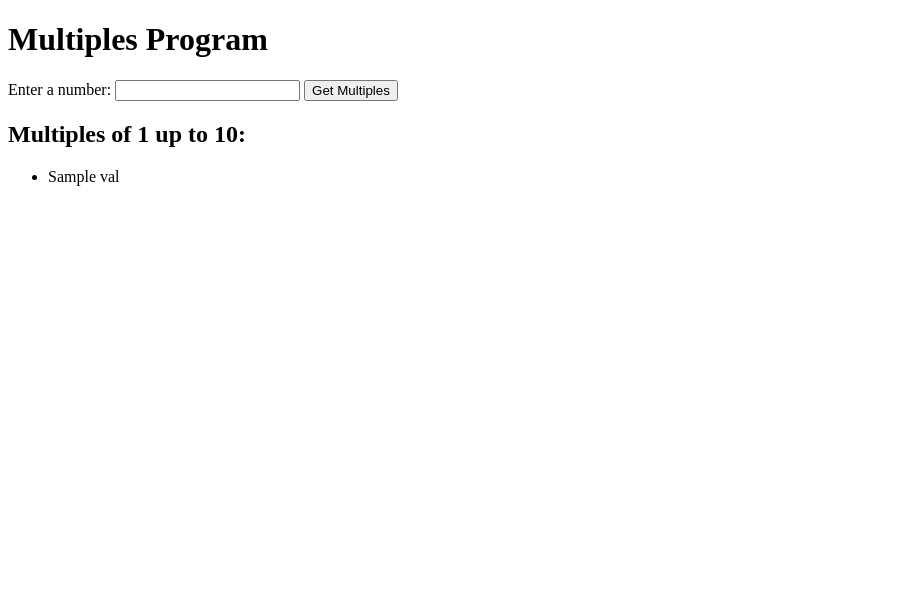
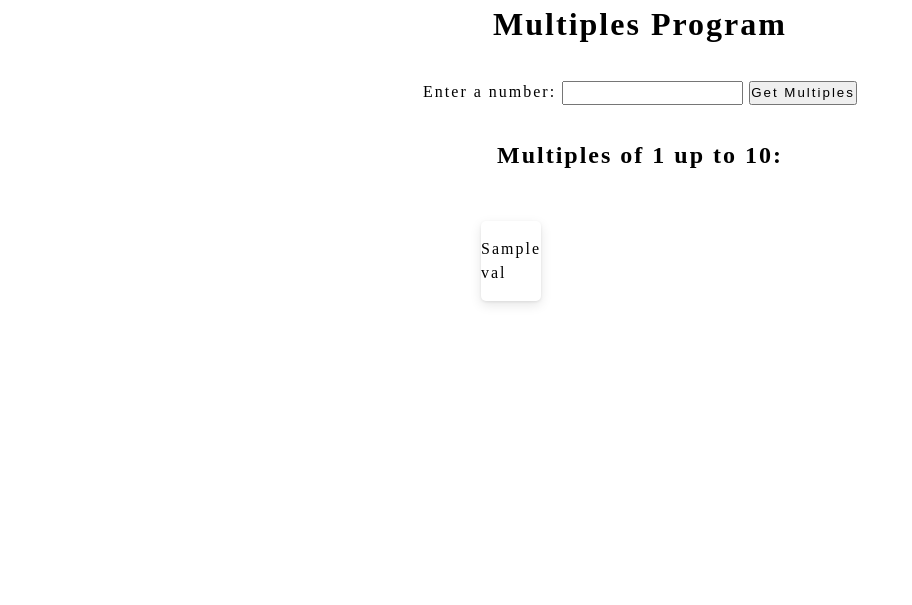
Before and after one commit to Niccar95/MathHelpers, a Flask app: template templates/index.html in a window 1280 px wide. Shown: the top 605 px of the page, without its empty margins (0-912 px from the left). Run offline with Flask 3, Linux system fonts and the light colour scheme; the template is opened without the code that fills it: most values are stand-ins (such as "Sample title", 1, 10 or a date in 2020).

Commit message:
began styling

```diff
--- /dev/null
+++ b/static/styles.css
@@ -0,0 +1,47 @@
+* {
+    box-sizing: border-box;
+    margin: 0;
+    padding: 0;
+    line-height: 1.5;
+    letter-spacing: 2px;
+}
+
+
+body {
+    display: flex;
+    flex-direction: column;
+    align-items: center;
+    gap: 2rem;
+}
+
+
+.resultContainer {
+    display: flex;
+    flex-direction: column;
+    justify-content: space-between;
+    padding: 1rem;
+    width: 350px;
+    height: 200px;
+    border-radius: 10px;
+}
+
+
+ul {
+    list-style: none;
+    display: grid;
+    grid-template-columns: repeat(5, 1fr);
+    grid-template-rows: repeat(2, 1fr);
+    grid-column-gap: 4px;
+    grid-row-gap: 8px;
+    padding: 0;
+    height: 100%;
+}
+
+
+li {
+    display: flex;
+    align-items: center;
+    justify-content: center;
+    box-shadow: 0 4px 12px rgba(0, 0, 0, 0.1), 0 1px 3px rgba(0, 0, 0, 0.08);
+    border-radius: 5px;
+}
--- a/templates/index.html
+++ b/templates/index.html
@@ -3,7 +3,8 @@
 <head>
     <meta charset="UTF-8">
     <meta name="viewport" content="width=device-width, initial-scale=1.0">
-    <title>Multiplier</title>
+    <title>MathHelpers</title>
+    <link rel="stylesheet" href="{{ url_for('static', filename='styles.css') }}">
 </head>
 <body>
       <h1>Multiples Program</h1>
@@ -19,13 +20,18 @@
     {% endif %}
 
     {% if multiples %}
-        <h2>Multiples of {{ number }} up to {{ number * 10 }}:</h2>
+    <h2>Multiples of {{ number }} up to {{ number * 10 }}:</h2>
+    {% endif %}
+
+    <div class="resultContainer">
+        {% if multiples %}
         <ul>
             {% for val in multiples %}
                 <li>{{ val }}</li>
             {% endfor %}
         </ul>
-    {% endif %}
+        {% endif %}
+    </div>
 
 </body>
 </html>
```
